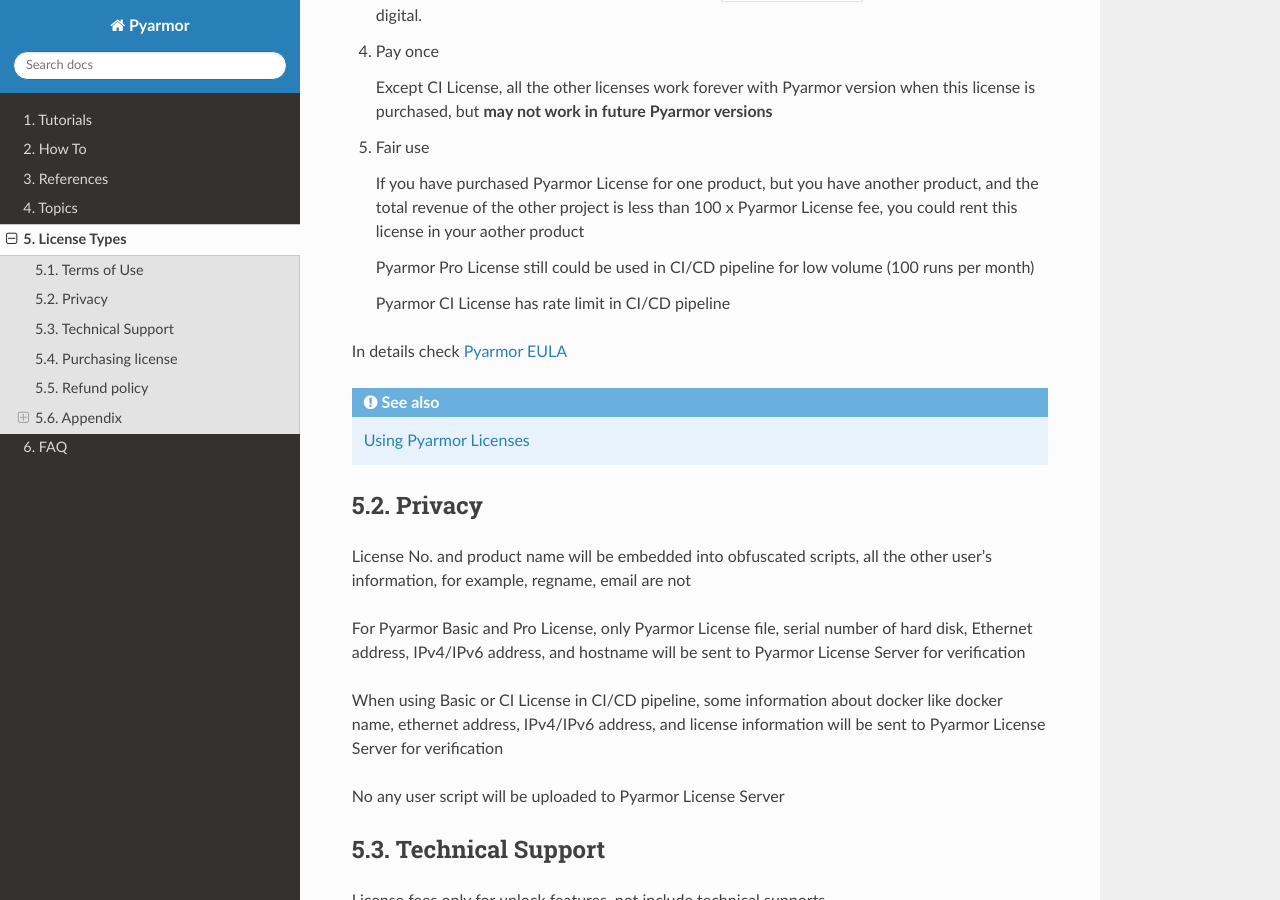
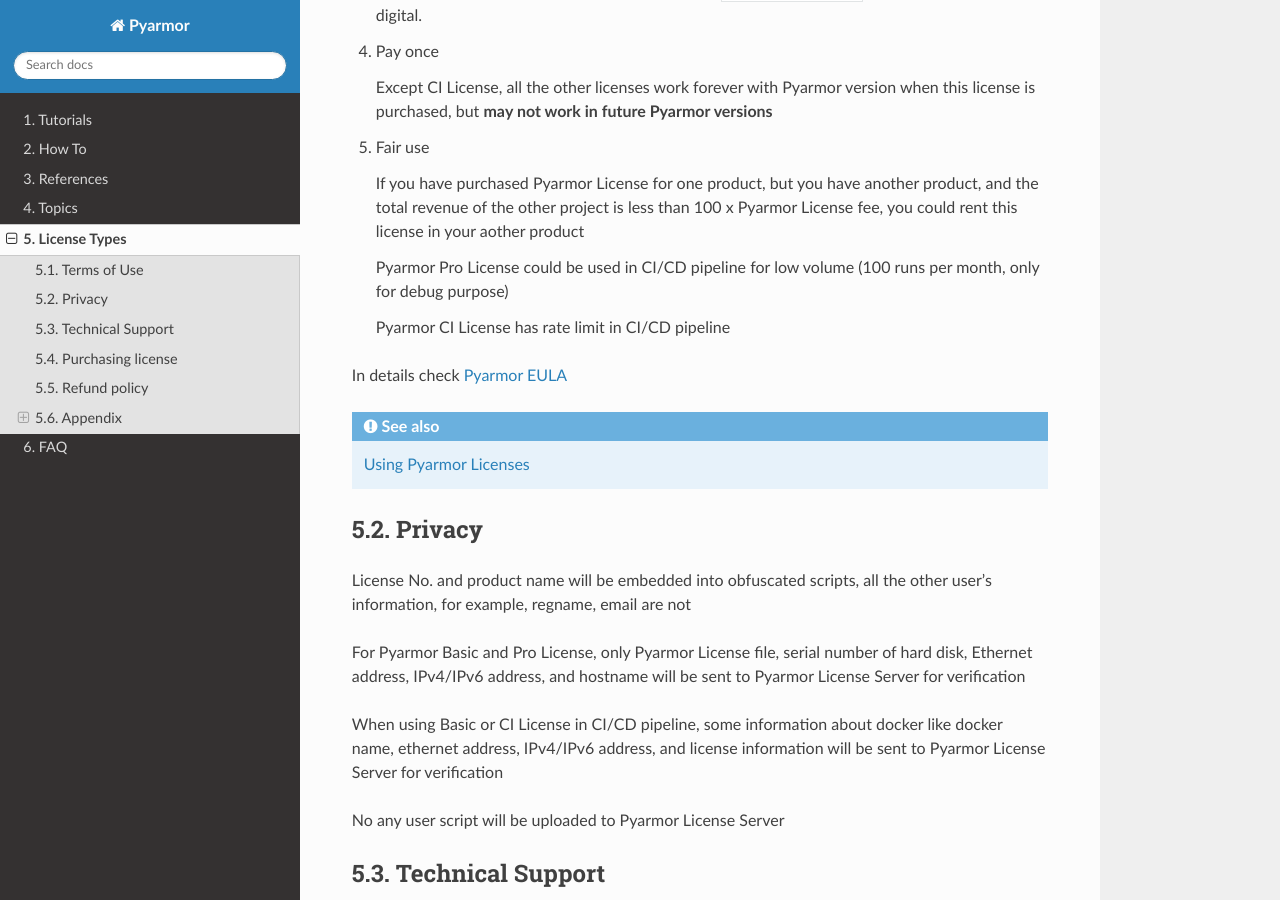
Before and after one commit to dashingsoft/pyarmor, a Sphinx documentation site: the page built from docs/licenses.rst, in a window 1280 px wide and 900 px high, scrolled down 2429 px. Built offline with Sphinx 7.4.7 and the Read the Docs theme 3.1.0, drawn with Linux system fonts in a browser that asks for light colours.

Commit message:
Refine note

```diff
--- a/docs/licenses.rst
+++ b/docs/licenses.rst
@@ -126,7 +126,7 @@
 
    If you have purchased Pyarmor License for one product, but you have another product, and the total revenue of the other project is less than 100 x Pyarmor License fee, you could rent this license in your aother product
 
-   Pyarmor Pro License still could be used in CI/CD pipeline for low volume (100 runs per month)
+   Pyarmor Pro License could be used in CI/CD pipeline for low volume (100 runs per month, only for debug purpose)
 
    Pyarmor CI License has rate limit in CI/CD pipeline
 
```
